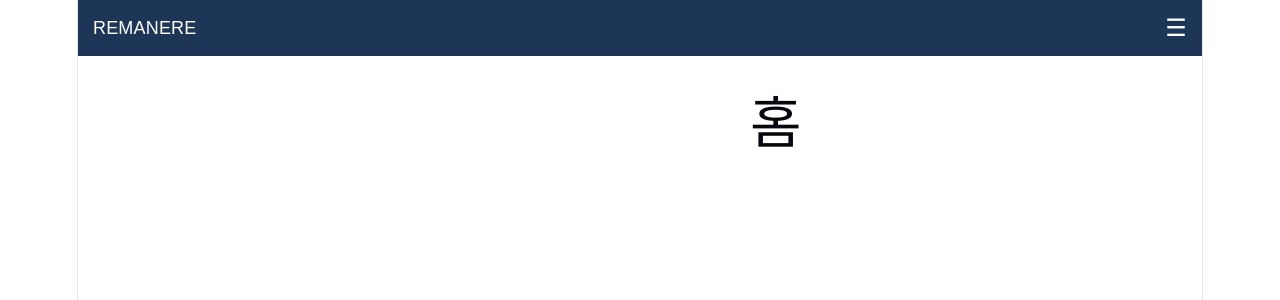
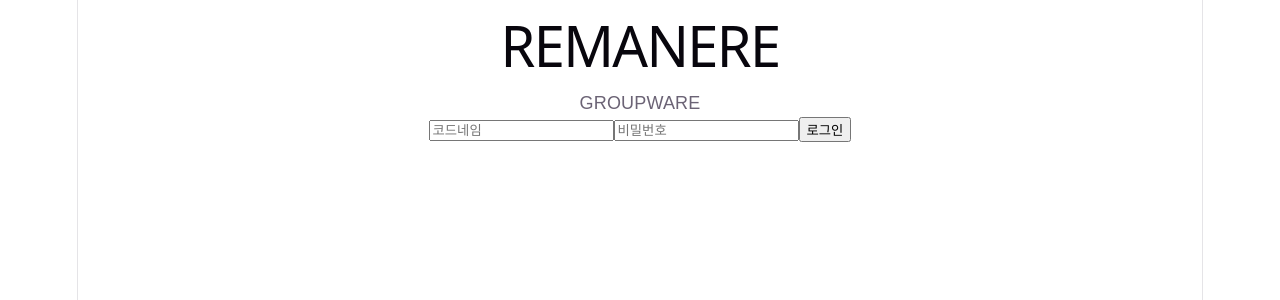
Before and after one commit to sh080929-cloud/remanere-react, a React (Vite) app: page / in a window 1280 px wide. Shown: the top 300 px of the page. Built offline with nearby package versions, Linux system fonts and the light colour scheme.

Commit message:
restore login system

```diff
--- a/src/App.jsx
+++ b/src/App.jsx
@@ -2,6 +2,7 @@ import { useState } from "react";
 import "./App.css";
 
 function App() {
+  const [isLoggedIn, setIsLoggedIn] = useState(false);
   const [menuOpen, setMenuOpen] = useState(false);
   const [page, setPage] = useState("홈");
 
@@ -15,7 +16,6 @@ function App() {
   ];
 
   const handleClick = (item) => {
-    // 권한 체크
     if (item === "사장 호출" && userRole !== "사장") {
       alert("접근 권한이 없습니다.");
       return;
@@ -32,6 +32,26 @@ function App() {
     setMenuOpen(false);
   };
 
+  // 🚨 로그인 화면
+  if (!isLoggedIn) {
+    return (
+      <div className="login-page">
+        <div className="login-box">
+          <h1>REMANERE</h1>
+          <p>GROUPWARE</p>
+
+          <input type="text" placeholder="코드네임" />
+          <input type="password" placeholder="비밀번호" />
+
+          <button onClick={() => setIsLoggedIn(true)}>
+            로그인
+          </button>
+        </div>
+      </div>
+    );
+  }
+
+  // 🚀 메인 화면
   return (
     <div className="app">
 
```
